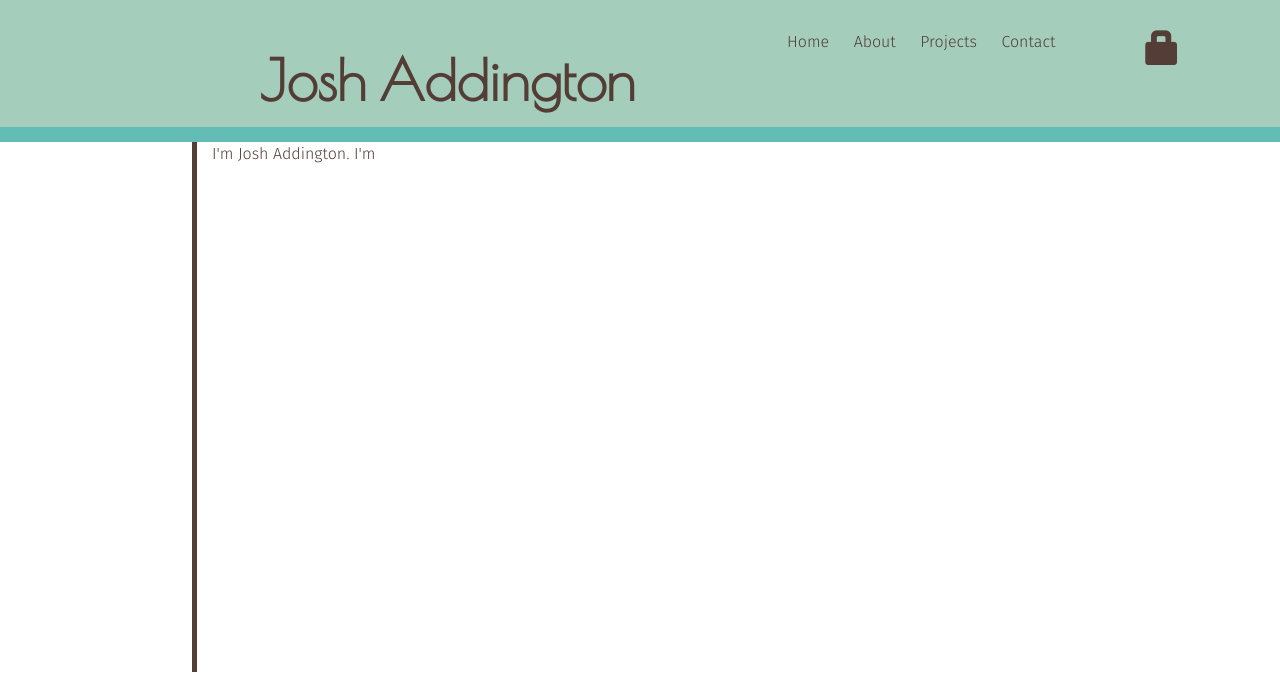
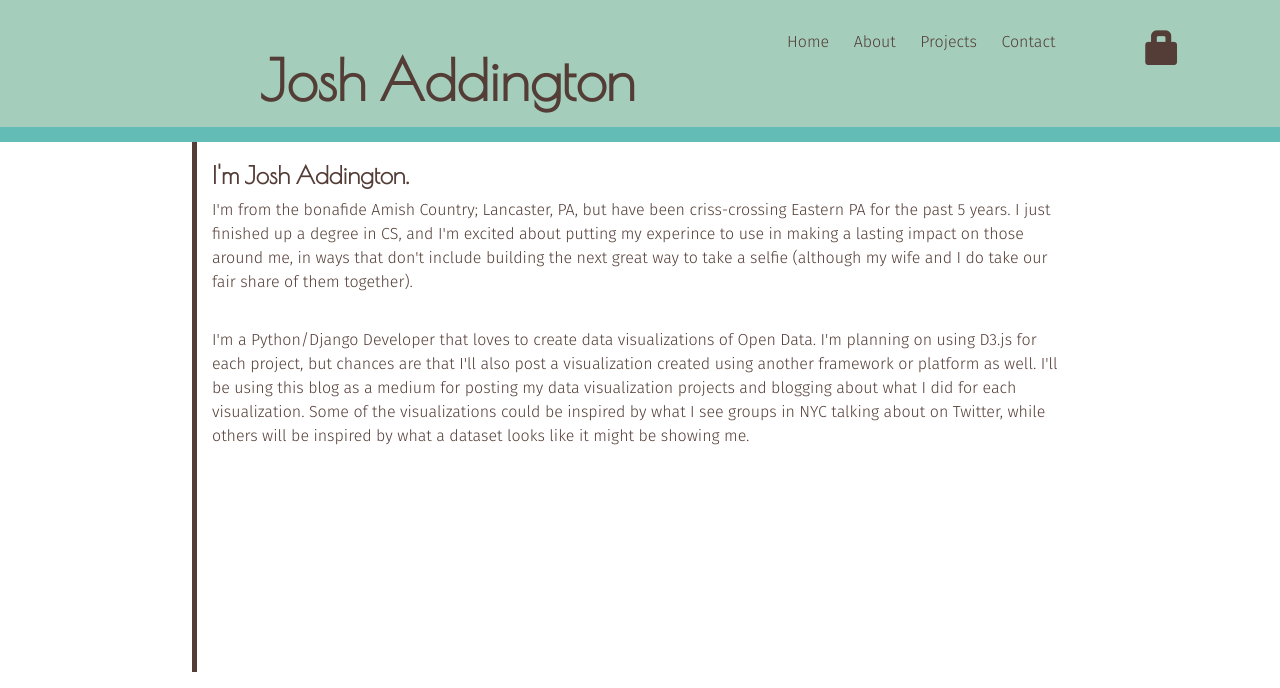
Before and after one commit to Josh-Addington/django_blog, a Django app: page /about/ in a window 1280 px wide. Shown: the top 688 px of the page. Run offline with Django 3.2, Linux system fonts and the light colour scheme; some libraries are stand-ins or nearby versions.

Commit message:
Update about.html

```diff
--- a/templates/about.html
+++ b/templates/about.html
@@ -1,5 +1,18 @@
 {% extends 'base.html' %}
 
 {% block content %}
-<p>I'm Josh Addington. I'm </p>
+<div class="about">
+        <h3>I'm Josh Addington.</h3>
+        <p>I'm from the bonafide Amish Country; Lancaster, PA, but have been criss-crossing Eastern PA for
+        the past 5 years. I just finished up a degree in CS, and I'm excited about putting my experince to
+        use in making  a lasting impact on those around me, in ways that don't include building the next
+        great way to take a selfie (although my wife and I do take our fair share of them together).  </p>
+        <br>
+        <p>I'm a Python/Django Developer that loves to create data visualizations of Open Data. I'm planning
+        on using D3.js for each project, but chances are that I'll also post a visualization created using
+        another framework or platform as well. I'll be using this blog as a medium for posting my data
+        visualization projects and blogging about what I did for each visualization. Some of the visualizations
+        could be inspired by what I see groups in NYC talking about on Twitter, while others will be inspired
+        by what a dataset looks like it might be showing me.</p>
+</div>
 {% endblock %}
```
